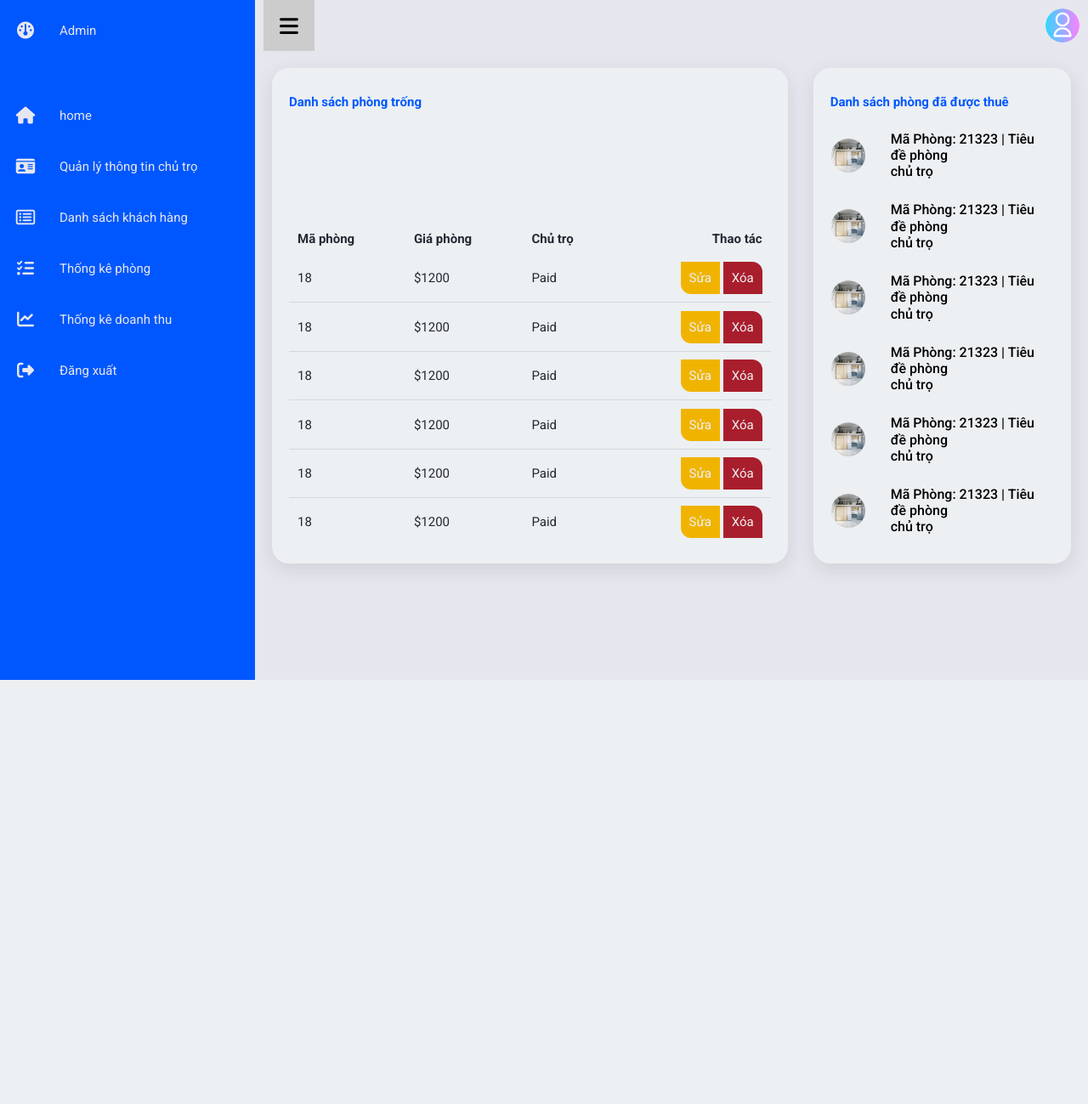
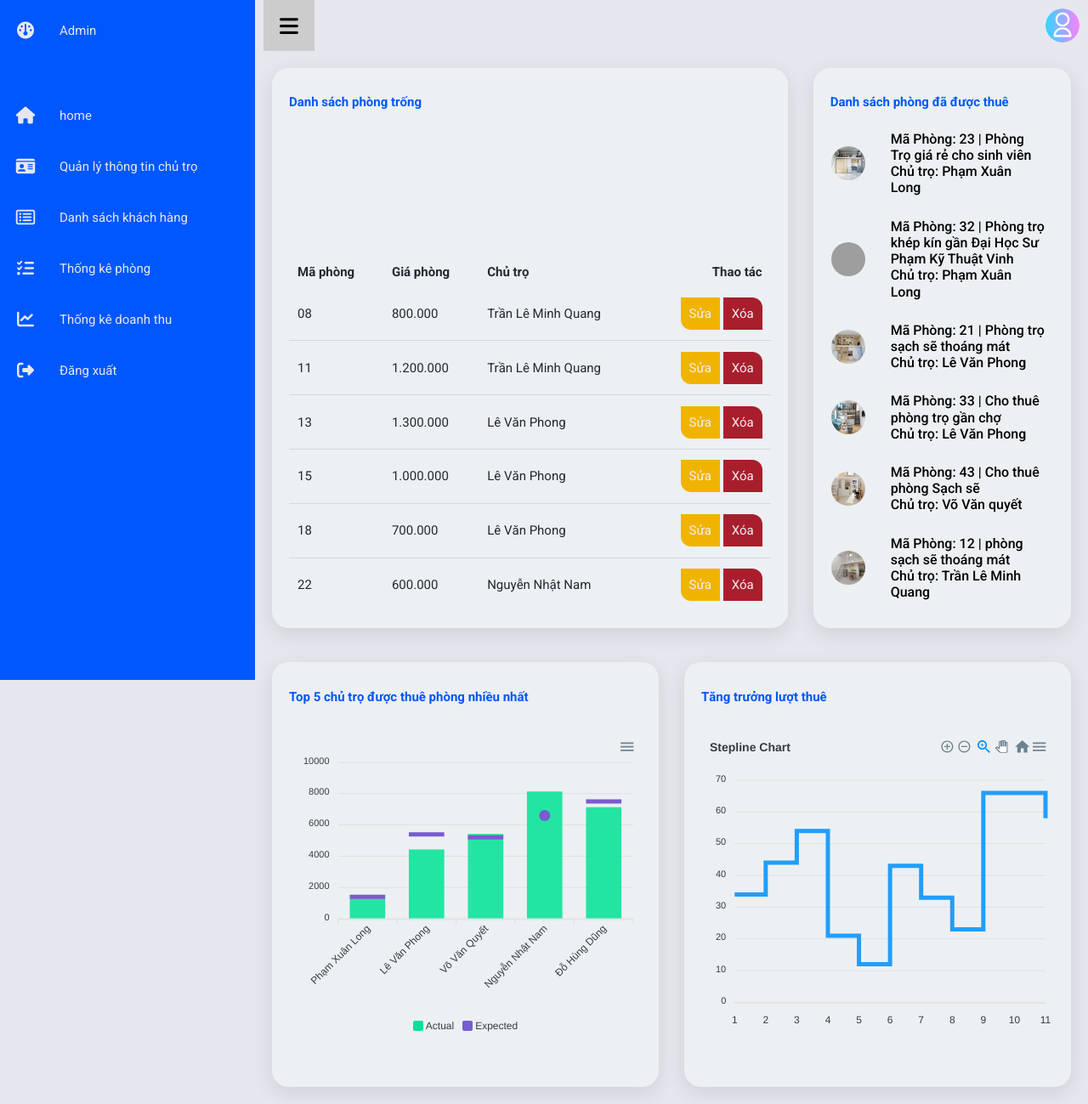
Before and after one commit to HST0908/webmotel, a PHP site: page /admin/thongkephong.php in a window 1280 px wide. Shown: the whole page at 85% size. Before the commit the page ends 800 px from the top, so only its background shows below. Run offline with PHP 8.4, Linux system fonts and the light colour scheme; some libraries are stand-ins or nearby versions; grey boxes are pictures that could not be loaded.

Commit message:
update_00:40_22/08/2023

```diff
--- a/admin/thongkephong.php
+++ b/admin/thongkephong.php
@@ -58,9 +58,36 @@ $user = (isset($_SESSION['user']))?$_SESSION['user']:'';
                         </thead>
                         <tbody>
                             <tr>
-                                <td>18</td>
-                                <td>$1200</td>
-                                <td>Paid</td>
+                                <td>08</td>
+                                <td>800.000</td>
+                                <td>Trần Lê Minh Quang</td>
+                                <td>
+                                    <a href="#" class="btnsua">Sửa</a>
+                                    <a href="#" class="btnxoa">Xóa</a>
+                                </td>
+                            </tr>
+                            <tr>
+                                <td>11</td>
+                                <td>1.200.000</td>
+                                <td>Trần Lê Minh Quang</td>
+                                <td>
+                                    <a href="#" class="btnsua">Sửa</a>
+                                    <a href="#" class="btnxoa">Xóa</a>
+                                </td>
+                            </tr>
+                            <tr>
+                                <td>13</td>
+                                <td>1.300.000</td>
+                                <td>Lê Văn Phong</td>
+                                <td>
+                                    <a href="#" class="btnsua">Sửa</a>
+                                    <a href="#" class="btnxoa">Xóa</a>
+                                </td>
+                            </tr>
+                            <tr>
+                                <td>15</td>
+                                <td>1.000.000</td>
+                                <td>Lê Văn Phong</td>
                                 <td>
                                     <a href="#" class="btnsua">Sửa</a>
                                     <a href="#" class="btnxoa">Xóa</a>
@@ -68,44 +95,17 @@ $user = (isset($_SESSION['user']))?$_SESSION['user']:'';
                             </tr>
                             <tr>
                                 <td>18</td>
-                                <td>$1200</td>
-                                <td>Paid</td>
+                                <td>700.000</td>
+                                <td>Lê Văn Phong</td>
                                 <td>
                                     <a href="#" class="btnsua">Sửa</a>
                                     <a href="#" class="btnxoa">Xóa</a>
                                 </td>
                             </tr>
                             <tr>
-                                <td>18</td>
-                                <td>$1200</td>
-                                <td>Paid</td>
-                                <td>
-                                    <a href="#" class="btnsua">Sửa</a>
-                                    <a href="#" class="btnxoa">Xóa</a>
-                                </td>
-                            </tr>
-                            <tr>
-                                <td>18</td>
-                                <td>$1200</td>
-                                <td>Paid</td>
-                                <td>
-                                    <a href="#" class="btnsua">Sửa</a>
-                                    <a href="#" class="btnxoa">Xóa</a>
-                                </td>
-                            </tr>
-                            <tr>
-                                <td>18</td>
-                                <td>$1200</td>
-                                <td>Paid</td>
-                                <td>
-                                    <a href="#" class="btnsua">Sửa</a>
-                                    <a href="#" class="btnxoa">Xóa</a>
-                                </td>
-                            </tr>
-                            <tr>
-                                <td>18</td>
-                                <td>$1200</td>
-                                <td>Paid</td>
+                                <td>22</td>
+                                <td>600.000</td>
+                                <td>Nguyễn Nhật Nam</td>
                                 <td>
                                     <a href="#" class="btnsua">Sửa</a>
                                     <a href="#" class="btnxoa">Xóa</a>
@@ -121,34 +121,58 @@ $user = (isset($_SESSION['user']))?$_SESSION['user']:'';
                     <table>
                         <tr>
                             <td width="60px"><div class="imgBx"><img src="../public/uploads/anh1.jpeg" alt=""></div></td>
-                            <td><h4>Mã Phòng: 21323 | Tiêu đề phòng<br><span>chủ trọ</span></h4></td>
+                            <td><h4>Mã Phòng: 23 | Phòng Trọ giá rẻ cho sinh viên<br><span>Chủ trọ: Phạm Xuân Long</span></h4></td>
                         </tr>
                         <tr>
-                            <td width="60px"><div class="imgBx"><img src="../public/uploads/anh1.jpeg" alt=""></div></td>
-                            <td><h4>Mã Phòng: 21323 | Tiêu đề phòng<br><span>chủ trọ</span></h4></td>
+                            <td width="60px"><div class="imgBx"><img src="../public/uploads/anh2.jpg" alt=""></div></td>
+                            <td><h4>Mã Phòng: 32 | Phòng trọ khép kín gần Đại Học Sư Phạm Kỹ Thuật Vinh<br><span>Chủ trọ: Phạm Xuân Long</span></h4></td>
                         </tr>
                         <tr>
-                            <td width="60px"><div class="imgBx"><img src="../public/uploads/anh1.jpeg" alt=""></div></td>
-                            <td><h4>Mã Phòng: 21323 | Tiêu đề phòng<br><span>chủ trọ</span></h4></td>
+                            <td width="60px"><div class="imgBx"><img src="../public/uploads/anh3.jpg" alt=""></div></td>
+                            <td><h4>Mã Phòng: 21 | Phòng trọ sạch sẽ thoáng mát <br><span>Chủ trọ: Lê Văn Phong</span></h4></td>
                         </tr>
                         <tr>
-                            <td width="60px"><div class="imgBx"><img src="../public/uploads/anh1.jpeg" alt=""></div></td>
-                            <td><h4>Mã Phòng: 21323 | Tiêu đề phòng<br><span>chủ trọ</span></h4></td>
+                            <td width="60px"><div class="imgBx"><img src="../public/uploads/phongtro1.png" alt=""></div></td>
+                            <td><h4>Mã Phòng: 33 | Cho thuê phòng trọ gần chợ<br><span>Chủ trọ: Lê Văn Phong</span></h4></td>
                         </tr>
                         <tr>
-                            <td width="60px"><div class="imgBx"><img src="../public/uploads/anh1.jpeg" alt=""></div></td>
-                            <td><h4>Mã Phòng: 21323 | Tiêu đề phòng<br><span>chủ trọ</span></h4></td>
+                            <td width="60px"><div class="imgBx"><img src="../public/uploads/phongtro2.jpg" alt=""></div></td>
+                            <td><h4>Mã Phòng: 43 | Cho thuê phòng Sạch sẽ<br><span>Chủ trọ: Võ Văn quyết</span></h4></td>
                         </tr>
                         <tr>
-                            <td width="60px"><div class="imgBx"><img src="../public/uploads/anh1.jpeg" alt=""></div></td>
-                            <td><h4>Mã Phòng: 21323 | Tiêu đề phòng<br><span>chủ trọ</span></h4></td>
+                            <td width="60px"><div class="imgBx"><img src="../public/uploads/phongtro3.jpg" alt=""></div></td>
+                            <td><h4>Mã Phòng: 12 | phòng sạch sẽ thoáng mát<br><span>Chủ trọ: Trần Lê Minh Quang</span></h4></td>
                         </tr>
                     </table>
                 </div>
             </div>
 
+            <!-- Charts -->
+            <div class="details detail1fs1">
+                <div class="dailyOrder">
+                    <div class="cardHeader">
+                        <h2>Top 5 chủ trọ được thuê phòng nhiều nhất</h2>
+                    </div>
+                    <div id="bar-chart"></div>
+                </div>
+
+                <div class="dailyOrder">
+                    <div class="cardHeader">
+                        <h2>Tăng trưởng lượt thuê</h2>
+                    </div>
+                    <div id="chart-tangtruong"></div>
+                </div>
+            </div>
+
         </div>
     </div>
+    <!-- Script chart -->
+    <script src="https://cdnjs.cloudflare.com/ajax/libs/apexcharts/3.41.1/apexcharts.min.js"
+    integrity="sha512-Gpg0M5UOTFSHGglemXUOUzL1LyO8MT0fxmEAjGN8jNlY6oSOsLerF1/vuXrqJXKyV5QIay12trwDDhmRJHZisA=="
+    crossorigin="anonymous" referrerpolicy="no-referrer"></script>
+
+
+
 <script src="../assets/js/app.js"></script>
 </body>
 </html>
--- a/assets/css/main.css
+++ b/assets/css/main.css
@@ -1084,3 +1084,23 @@
 .details.detail2fs {
     grid-template-columns: 2fr;
 }
+
+.details.detail1fs1 {
+    grid-template-columns: 1fr 1fr ;
+}
+
+/* .charts{
+    display: grid;
+    grid-template-columns: 1fr 1fr;
+    gap: 20px;
+    margin-top: 60px;
+}
+.charts-card{
+    background-color: var(--white);
+    margin-bottom: 20px;
+    padding: 25px;
+    box-sizing: border-box;
+    -webkit-column-break-inside: avoid;
+    border-radius: 5px;
+    box-shadow: 0 7px 25px rgba(0, 0, 0, 0.1);
+} */
--- a/assets/js/app.js
+++ b/assets/js/app.js
@@ -44,3 +44,130 @@ toggle.onclick = function() {
     navigation.classList.toggle('active');
     main.classList.toggle('active');
 }
+
+// ------------- Chart-------------------
+
+var options = {
+    series: [
+    {
+      name: 'Actual',
+      data: [
+        {
+          x: 'Phạm Xuân Long',
+          y: 1292,
+          goals: [
+            {
+              name: 'Expected',
+              value: 1400,
+              strokeHeight: 5,
+              strokeColor: '#775DD0'
+            }
+          ]
+        },
+        {
+          x: 'Lê Văn Phong',
+          y: 4432,
+          goals: [
+            {
+              name: 'Expected',
+              value: 5400,
+              strokeHeight: 5,
+              strokeColor: '#775DD0'
+            }
+          ]
+        },
+        {
+          x: 'Võ Văn Quyết',
+          y: 5423,
+          goals: [
+            {
+              name: 'Expected',
+              value: 5200,
+              strokeHeight: 5,
+              strokeColor: '#775DD0'
+            }
+          ]
+        },
+        {
+          x: 'Nguyễn Nhật Nam',
+          y: 8133,
+          goals: [
+            {
+              name: 'Expected',
+              value: 6600,
+              strokeHeight: 13,
+              strokeWidth: 0,
+              strokeLineCap: 'round',
+              strokeColor: '#775DD0'
+            }
+          ]
+        },
+        {
+          x: 'Đỗ Hùng Dũng',
+          y: 7132,
+          goals: [
+            {
+              name: 'Expected',
+              value: 7500,
+              strokeHeight: 5,
+              strokeColor: '#775DD0'
+            }
+          ]
+        }
+      ]
+    }
+  ],
+    chart: {
+    height: 350,
+    type: 'bar'
+  },
+  plotOptions: {
+    bar: {
+      columnWidth: '60%'
+    }
+  },
+  colors: ['#00E396'],
+  dataLabels: {
+    enabled: false
+  },
+  legend: {
+    show: true,
+    showForSingleSeries: true,
+    customLegendItems: ['Actual', 'Expected'],
+    markers: {
+      fillColors: ['#00E396', '#775DD0']
+    }
+  }
+  };
+
+  var chart = new ApexCharts(document.querySelector("#bar-chart"), options);
+  chart.render();
+
+// =========================chart 2==================
+  var options = {
+    series: [{
+    data: [34, 44, 54, 21, 12, 43, 33, 23, 66, 66, 58]
+  }],
+    chart: {
+    type: 'line',
+    height: 350
+  },
+  stroke: {
+    curve: 'stepline',
+  },
+  dataLabels: {
+    enabled: false
+  },
+  title: {
+    text: 'Stepline Chart',
+    align: 'left'
+  },
+  markers: {
+    hover: {
+      sizeOffset: 4
+    }
+  }
+  };
+
+  var chart = new ApexCharts(document.querySelector("#chart-tangtruong"), options);
+  chart.render();
```
Also changed, not shown: admin/chutro.php (+58 -36 lines), admin/index.php (+11 -11 lines).
